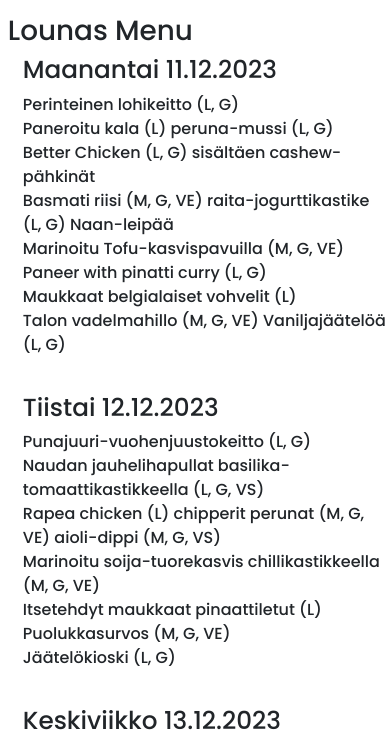
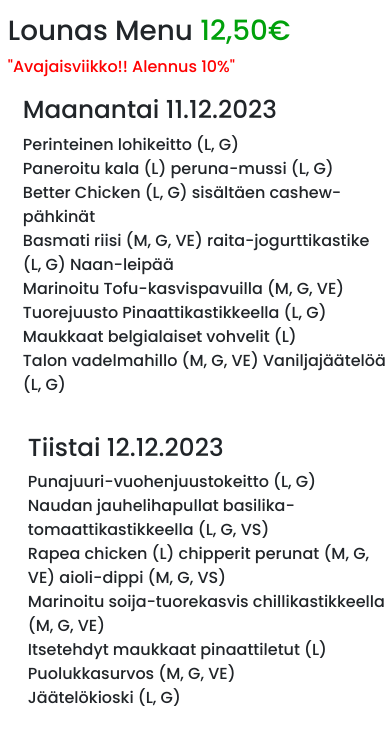
Before and after one commit to AYZBTR/Ravintolaateria, a plain HTML site: page index.html in a window 390 px wide. Shown: the part 737-1476 px from the top of the page. Drawn offline with nearby package versions, Linux system fonts and the light colour scheme.

Commit message:
made small changes

```diff
--- a/index.html
+++ b/index.html
@@ -48,7 +48,8 @@
         <a style="font-size: larger;" href="./Pages/Menu.html">Näytä lounasmenu</a>
     </div>
     <div class="content-section-desc">
-        <h1>Lounas Menu</h1>
+        <h1>Lounas Menu <span style="color: rgb(0, 161, 11);">12,50€</span></h1>
+        <span style="color: red;" ><p>"Avajaisviikko!! Alennus 10%"</p></span>
         <div class="Allmenus">
             <div class="MaanantaiMenu">
                 <h2> Maanantai 11.12.2023</h2>
@@ -56,7 +57,7 @@
                     Paneroitu kala (L) peruna-mussi (L, G) <br>
                     Better Chicken (L, G) sisältäen cashew-pähkinät <br>
                     Basmati riisi (M, G, VE) raita-jogurttikastike (L, G) Naan-leipää <br>
-                    Marinoitu Tofu-kasvispavuilla (M, G, VE) Paneer with pinatti curry (L, G) <br>
+                    Marinoitu Tofu-kasvispavuilla (M, G, VE) Tuorejuusto Pinaattikastikkeella (L, G) <br>
                     Maukkaat belgialaiset vohvelit (L) <br>
                     Talon vadelmahillo (M, G, VE) Vaniljajäätelöä (L, G) <br>
                 </p>
--- a/style.css
+++ b/style.css
@@ -365,7 +365,7 @@ footer {
 
 @media screen and (max-width: 600px) {
     .TiistaiMenu,.TorstaiMenu{
-        margin-left: 15px;
+        margin-left: 20px;
         margin-top: 20px;
     }
 
```
Also changed, not shown: Pages/Menu.html (+1 -1 lines).
